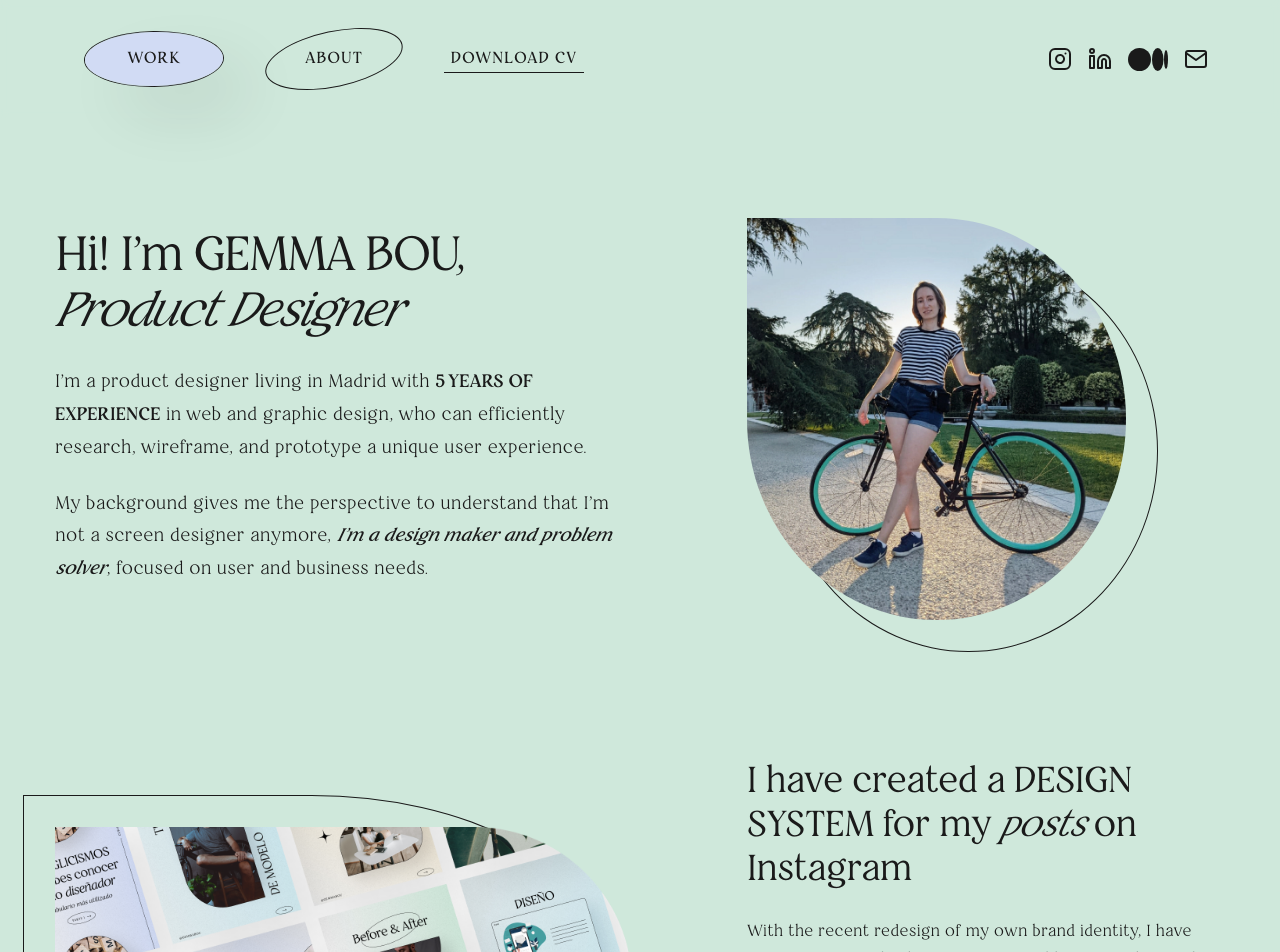
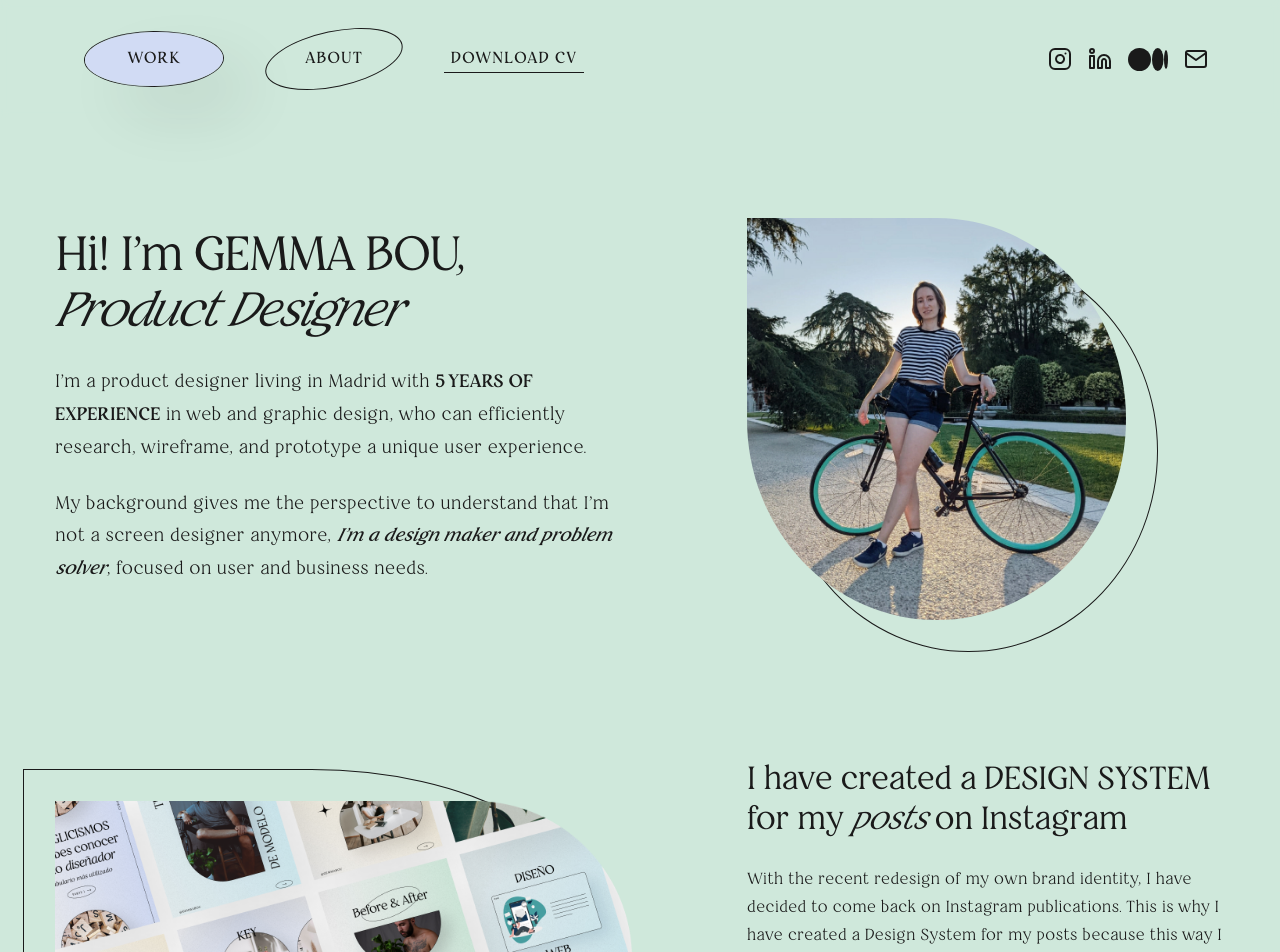
Before and after one commit to gemmabou/gemma-bou-web, a Vue app: page / in a window 1280 px wide. Shown: the top 952 px of the page. Built offline with nearby package versions, Linux system fonts and the light colour scheme; what vue-window-size would draw is missing.

Commit message:
fixing xl-fontsize

```diff
--- a/src/styles/variables.scss
+++ b/src/styles/variables.scss
@@ -52,14 +52,14 @@ $primary5-radial-gradient: radial-gradient(50% 50% at 50% 50%, $primary5 0%, $ne
 
 // Font sizes
 $xx-large-font-size: 3rem;
-$x-large-font-size: 2.25rem;
+$x-large-font-size: 2rem;
 $large-font-size: 1.13rem;
 $medium-font-size: 1rem;
 $small-font-size: 0.7rem;
 
 // Line heights
 $xx-large-line-height: 3.5rem;
-$x-large-line-height: 2.75rem;
+$x-large-line-height: 2.5rem;
 $large-line-height: 2rem;
 $medium-line-height: 1.75rem;
 $small-line-height: 1rem;
```
